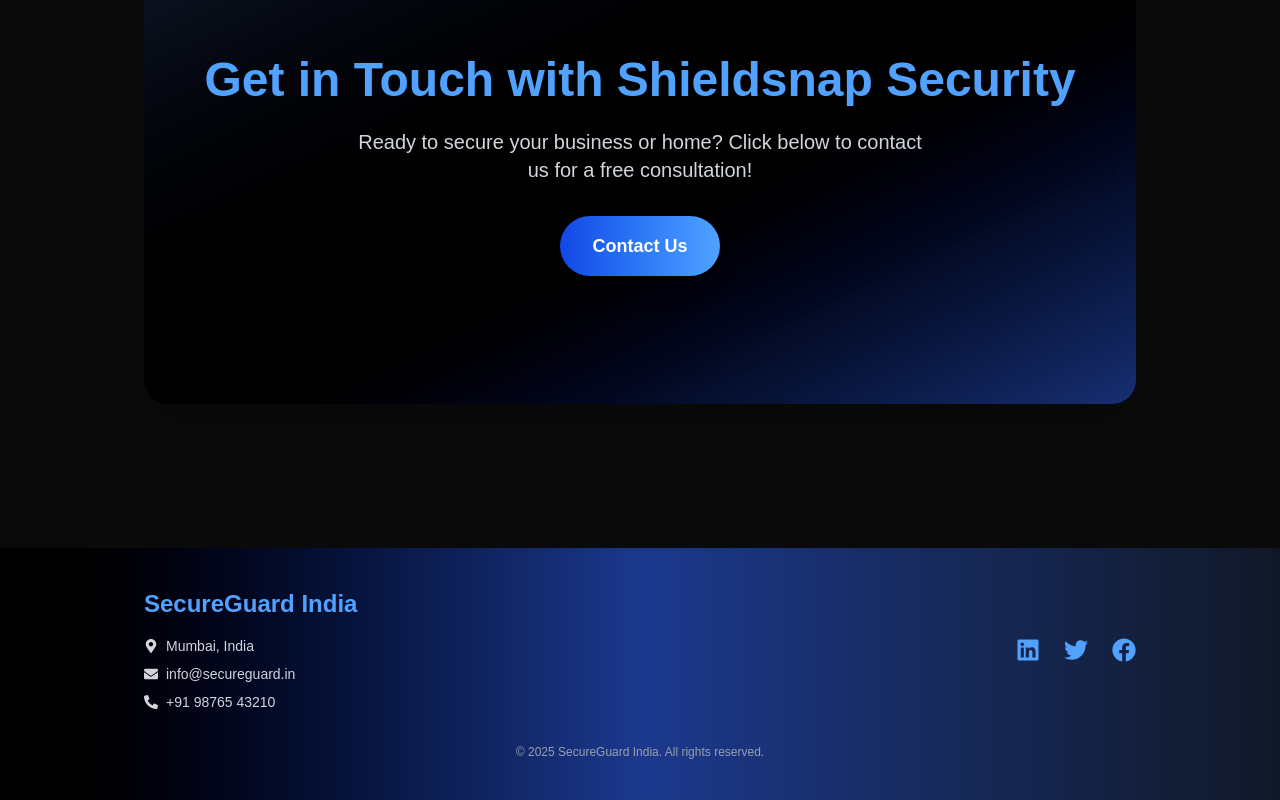
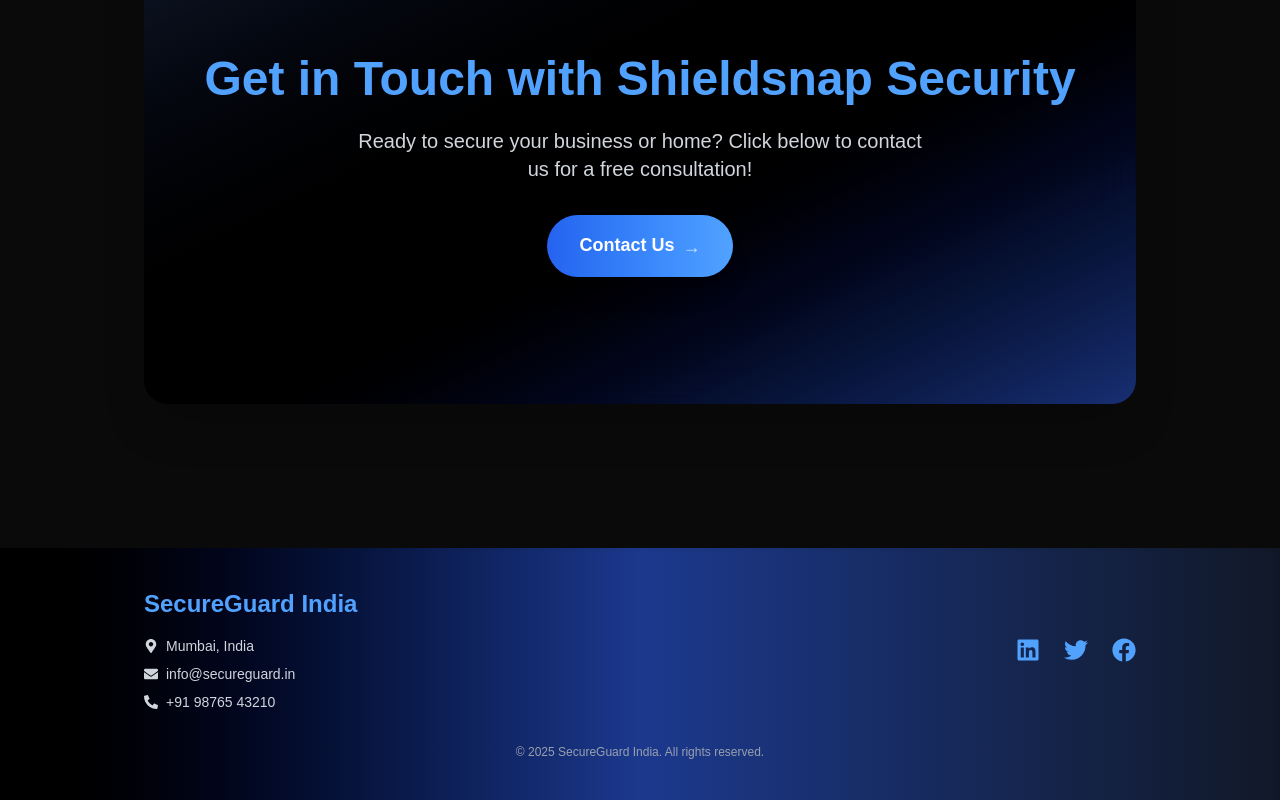
Before and after one commit to Vinaygp007/security, a Next.js app: page / in a window 1280 px wide. Shown: the part 3064-3864 px from the top of the page. Built offline with nearby package versions, Linux system fonts and the light colour scheme.

Commit message:
other pages

```diff
--- a/src/component/sections/contact.tsx
+++ b/src/component/sections/contact.tsx
@@ -15,9 +15,20 @@ export default function Contact() {
       </p>
       <Link
         href="/contact"
-        className="px-8 py-4 rounded-full bg-gradient-to-r from-blue-700 to-blue-400 text-white font-bold shadow-xl hover:scale-105 transition-all text-lg"
+        className="relative group px-8 py-4 rounded-full bg-gradient-to-r from-blue-700 to-blue-400 text-white font-bold shadow-xl text-lg overflow-hidden transition-all duration-300
+        hover:scale-110 hover:shadow-2xl focus:ring-4 focus:ring-blue-400"
       >
-        Contact Us
+        <span className="relative z-10">Contact Us</span>
+        {/* Animated background shine */}
+        <span
+          className="absolute left-0 top-0 h-full w-full bg-gradient-to-r from-blue-300/30 via-white/20 to-blue-700/30 opacity-0 group-hover:opacity-100 transition-opacity duration-500 blur-lg"
+        />
+        {/* Ripple effect */}
+        <span className="absolute inset-0 rounded-full group-active:animate-ping bg-blue-400/30 pointer-events-none"></span>
+        {/* Arrow icon slide in */}
+        <span className="inline-block ml-2 align-middle transition-transform duration-300 group-hover:translate-x-2">
+          →
+        </span>
       </Link>
     </section>
   );
```
